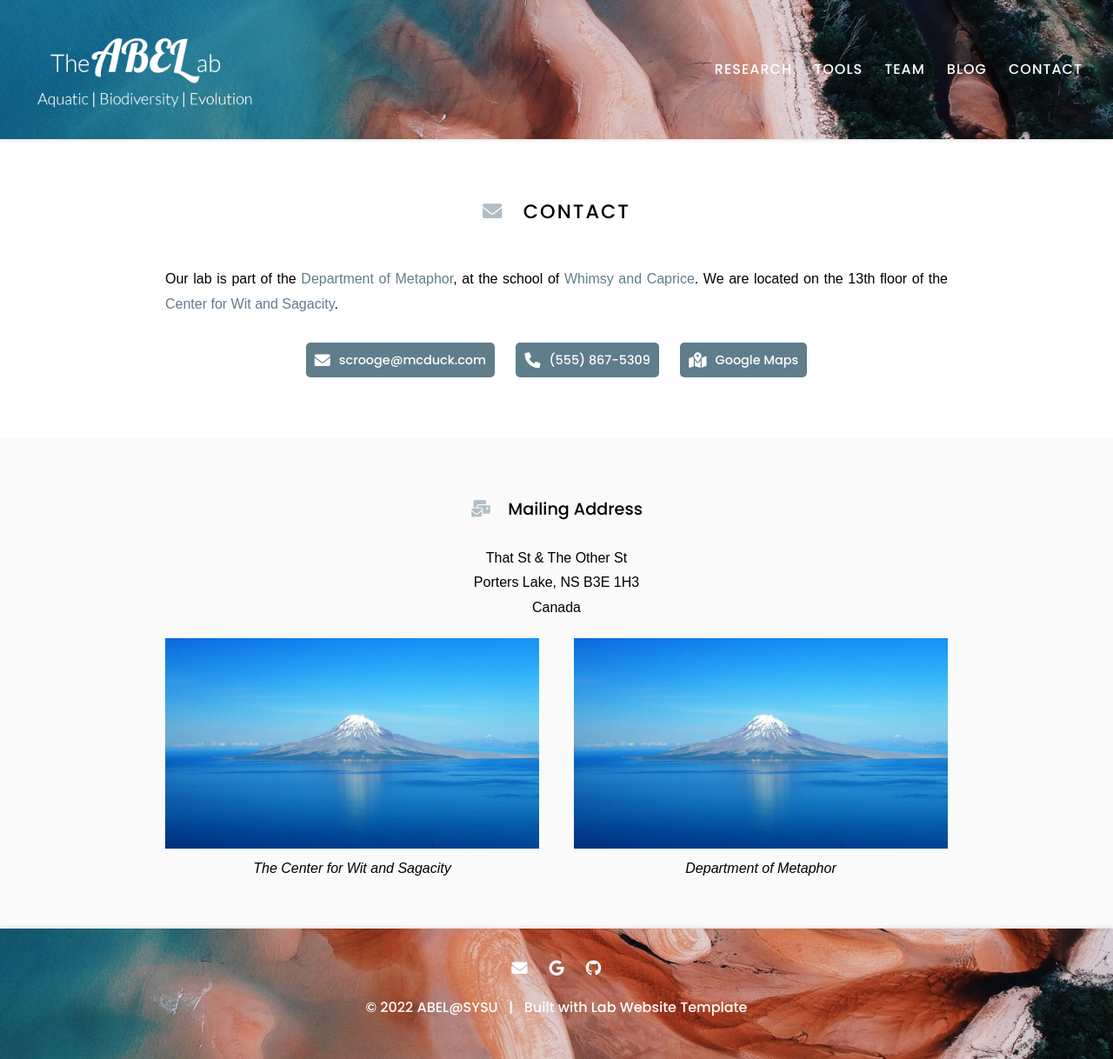
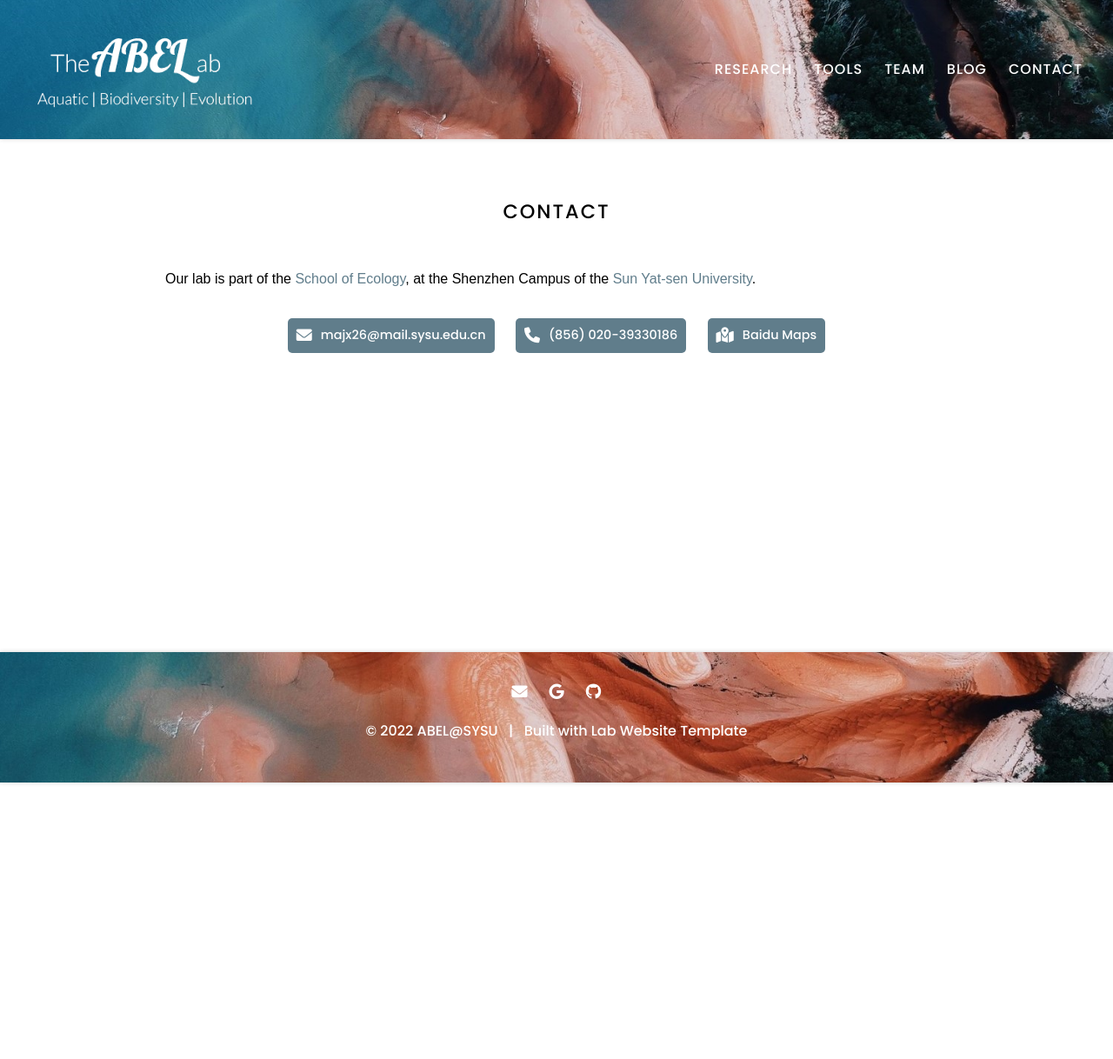
Before and after one commit to abel-sysu/en, a Jekyll site: the page built from contact/index.md, in a window 1280 px wide. Shown: the whole page at 87% size. Built offline with Jekyll 4.4.1, drawn with Linux system fonts in a browser that asks for light colours; after the commit the page ends 900 px from its top, so only the background shows below that.

Commit message:
Update index.md

```diff
--- a/contact/index.md
+++ b/contact/index.md
@@ -5,61 +5,36 @@ nav:
   tooltip: Email, address, and location
 ---
 
-# <i class="fas fa-envelope"></i>Contact
+# Contact
 
-Our lab is part of the [Department of Metaphor](), at the school of [Whimsy and Caprice]().
-We are located on the 13th floor of the [Center for Wit and Sagacity]().
+Our lab is part of the [School of Ecology](https://eco.sysu.edu.cn/), at the Shenzhen Campus of the [Sun Yat-sen University](https://www.sysu.edu.cn/).
+
 
 {%
   include link.html
   type="email"
   icon=""
-  text="scrooge@mcduck.com"
+  text="majx26@mail.sysu.edu.cn"
   tooltip=""
-  link="scrooge@mcduck.com"
+  link="majx26@mail.sysu.edu.cn"
   style="button"
 %}
 {%
   include link.html
   type="phone"
   icon=""
-  text="(555) 867-5309"
+  text="(856) 020-39330186"
   tooltip=""
-  link="+1-555-867-5309"
+  link="+856-020-39330186"
   style="button"
 %}
 {%
   include link.html
   type="address"
   icon=""
-  text="Google Maps"
-  tooltip="Our location on Google Maps for easy navigation"
-  link="https://www.google.com/maps/place/That+St+%26+The+Other+St,+Porters+Lake,+NS+B3E+1H3,+Canada/@44.7389237,-63.3033296,20.78z/data=!4m5!3m4!1s0x4b5a31023bb02565:0xb9505694e83a53d7!8m2!3d44.7389353!4d-63.3030828"
+  text="Baidu Maps"
+  tooltip="Our location on Baidu Maps for easy navigation"
+  link="https://j.map.baidu.com/03/uiEf"
   style="button"
 %}
 {:.center}
-
-{% include section.html %}
-
-### <i class="fas fa-mail-bulk"></i>Mailing Address
-
-That St & The Other St
-Porters Lake, NS B3E 1H3
-Canada
-{:.center}
-
-{% capture col1 %}
-{%
-  include figure.html
-  image="images/photo.jpg"
-  caption="The Center for Wit and Sagacity"
-%}
-{% endcapture %}
-{% capture col2 %}
-{%
-  include figure.html
-  image="images/photo.jpg"
-  caption="Department of Metaphor"
-%}
-{% endcapture %}
-{% include two-col.html col1=col1 col2=col2 %}
```
